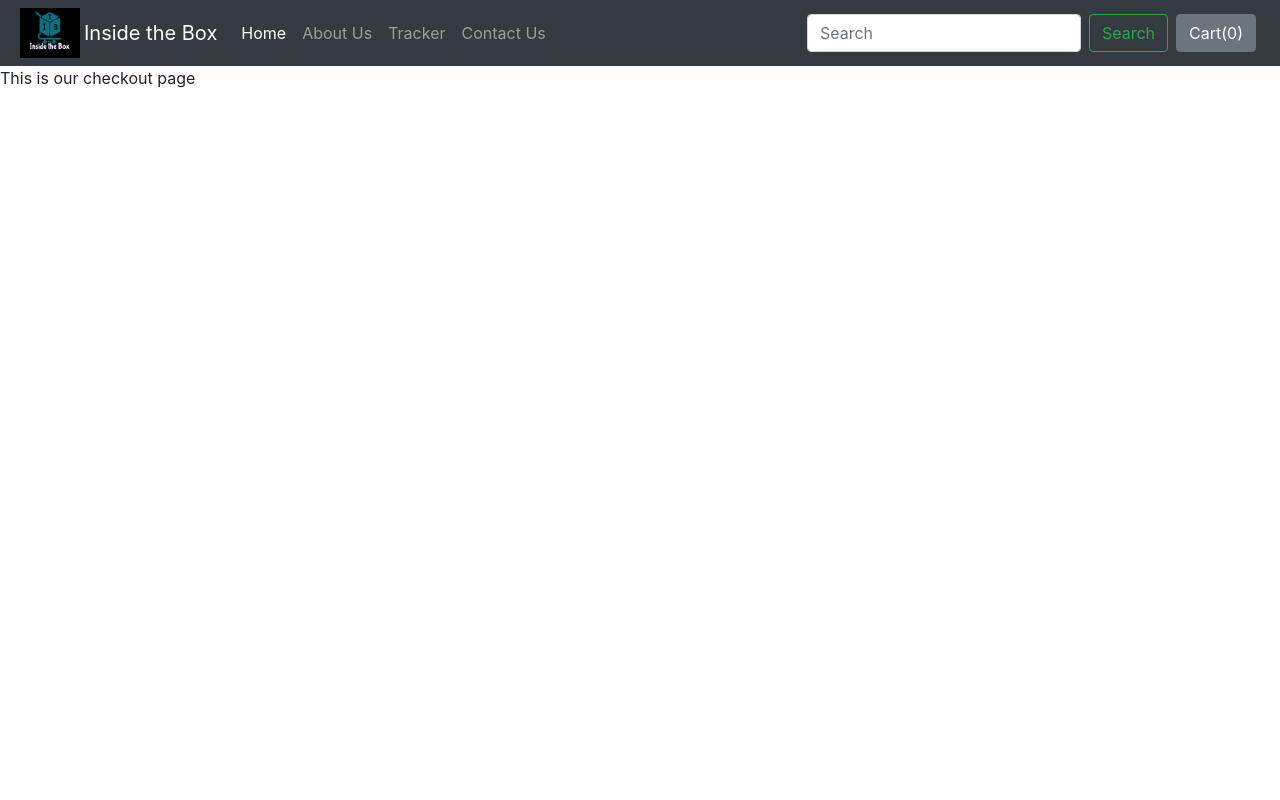
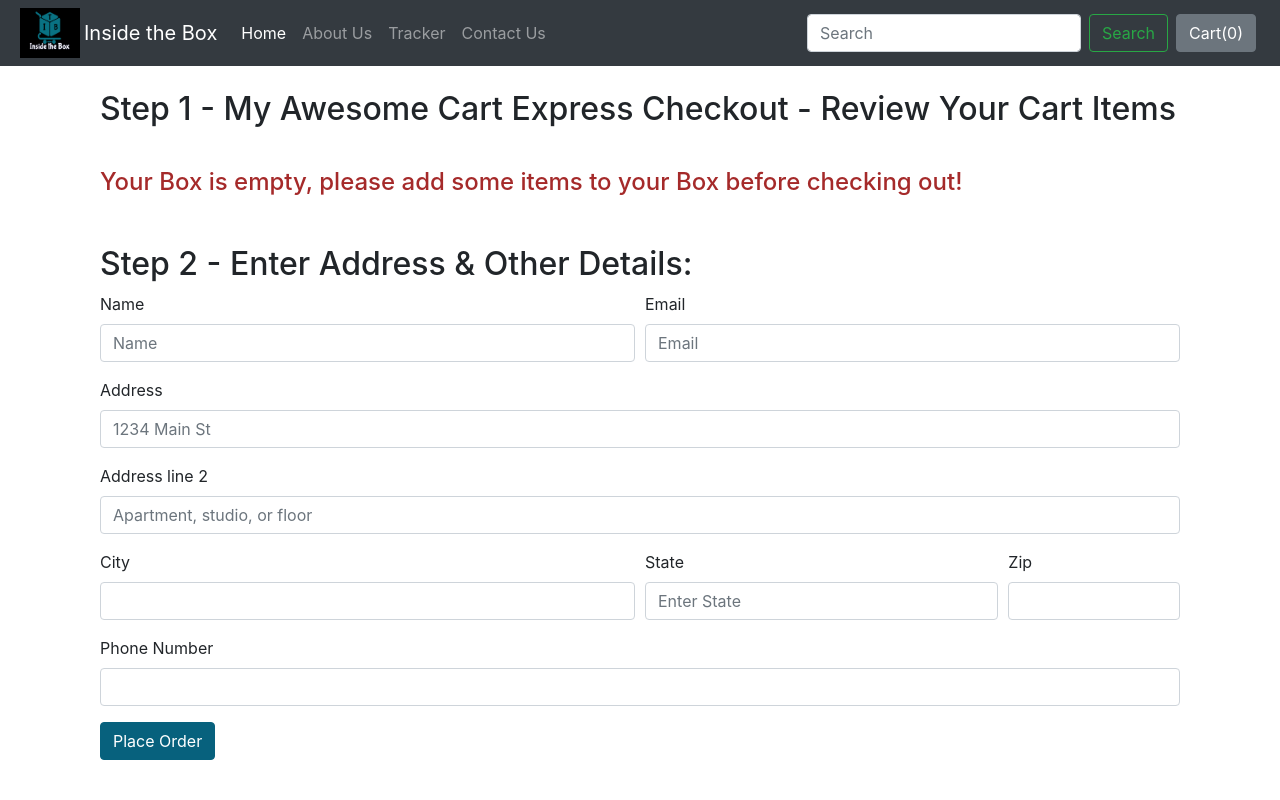
Before and after one commit to tarik19x/ITB-E-commerce-website-using-Django-, a Django app: page /shop/checkout/ in a window 1280 px wide. Run offline with Django 3.2, Linux system fonts and the light colour scheme; some libraries are stand-ins or nearby versions.

Commit message:
Adding Cheackout and ClearCart Button,Creating CeackOut Page,Adding Items On Checkout Page

```diff
--- a/shop/templates/main_page.html
+++ b/shop/templates/main_page.html
@@ -41,7 +41,7 @@
 </head>
 
 <body>
-    <div class="wrapper">
+    <div class="wrapper" >
         <button type="button" onclick="window.location.href='/shop'" class="button" width="100px" height="100px">Shop</button>
     </div>
 
--- a/shop/templates/shop/checkout.html
+++ b/shop/templates/shop/checkout.html
@@ -1,4 +1,107 @@
 {% extends 'shop/basic.html' %}
+{% block title%} Checkout - My Awesome Cart{% endblock %}
+{% block css %}
 
-{% block title%} Checkout - My Awesome Cart{% endblock %}
-{% block body %} This is our checkout page {% endblock %}
+.btn-primary,
+.btn-primary:hover,
+.btn-primary:active,
+.btn-primary:visited,
+.btn-primary:focus {
+background-color: #07617D;
+border-color: #07617D;
+}
+
+{% endblock %}
+{% block body %}
+<div class="container">
+    <div class="col my-4">
+        <h2>Step 1 - My Awesome Cart Express Checkout - Review Your Cart Items</h2>
+        <div class="my-4">
+            <ul class="list-group" id="items">
+            </ul>
+        </div>
+    </div>
+    <div class="col my-4">
+        <h2>Step 2 - Enter Address & Other Details:</h2>
+        <form>
+            <div class="form-row">
+                <div class="form-group col-md-6">
+                    <label for="inputname">Name</label>
+                    <input type="name" class="form-control" id="inputname" placeholder="Name">
+                </div>
+                <div class="form-group col-md-6">
+                    <label for="inputEmail4">Email</label>
+                    <input type="email" class="form-control" id="inputEmail4" placeholder="Email">
+                </div>
+            </div>
+            <div class="form-group">
+                <label for="inputAddress">Address</label>
+                <input type="text" class="form-control" id="inputAddress" placeholder="1234 Main St">
+            </div>
+            <div class="form-group">
+                <label for="inputAddress2">Address line 2</label>
+                <input type="text" class="form-control" id="inputAddress2" placeholder="Apartment, studio, or floor">
+            </div>
+            <div class="form-row">
+                <div class="form-group col-md-6">
+                    <label for="inputCity">City</label>
+                    <input type="text" class="form-control" id="inputCity">
+                </div>
+                <div class="form-group col-md-4">
+                    <label for="inputState">State</label>
+                    <input type="text" class="form-control" id="inputAddress2" placeholder="Enter State">
+                </div>
+                <div class="form-group col-md-2">
+                    <label for="inputZip">Zip</label>
+                    <input type="text" class="form-control" id="inputZip">
+                </div>
+            </div>
+            <div class="form-group">
+                <label for="inputZip">Phone Number</label>
+                <input type="tel" class="form-control" id="inputPhone">
+            </div>
+            <button type="submit" class="btn btn-primary">Place Order</button>
+        </form>
+    </div>
+</div>
+{% endblock %}
+{% block js %}
+
+<script>
+
+    if (localStorage.getItem('cart') == null) {
+        var cart = {};
+    } else {
+        cart = JSON.parse(localStorage.getItem('cart'));
+    }
+    var sum = 0;
+    if ($.isEmptyObject(cart)) {
+        //if object is empty
+        mystr = `<p><h4  style=" color: brown;">Your Box is empty, please add some items to your Box before checking out!</b></h4></p>`
+        $('#items').append(mystr);
+    }
+
+    else {
+        for (item in cart) {
+            let name = cart[item][1];
+            let qty = cart[item][0];
+            sum = sum + qty;
+            mystr = `<li class="list-group-item d-flex justify-content-between align-items-center">
+                        ${name}
+                        <span class="badge badge-primary badge-pill">${qty}</span>
+                    </li>`
+            $('#items').append(mystr);
+        }
+    }
+
+    document.getElementById('cart').innerHTML = sum;
+
+
+
+
+</script>
+
+
+
+
+{% endblock %}
```
Also changed, not shown: shop/templates/shop/index.html (+51 -18 lines).
